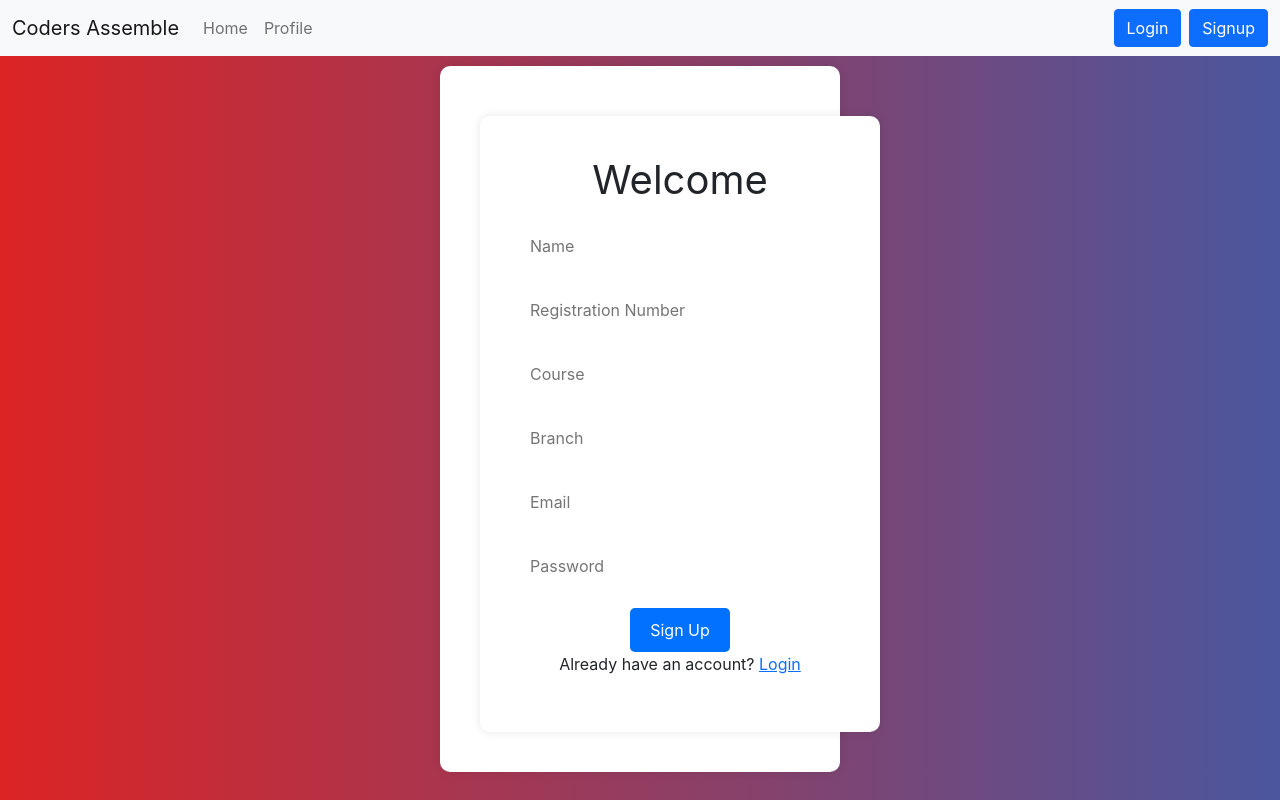
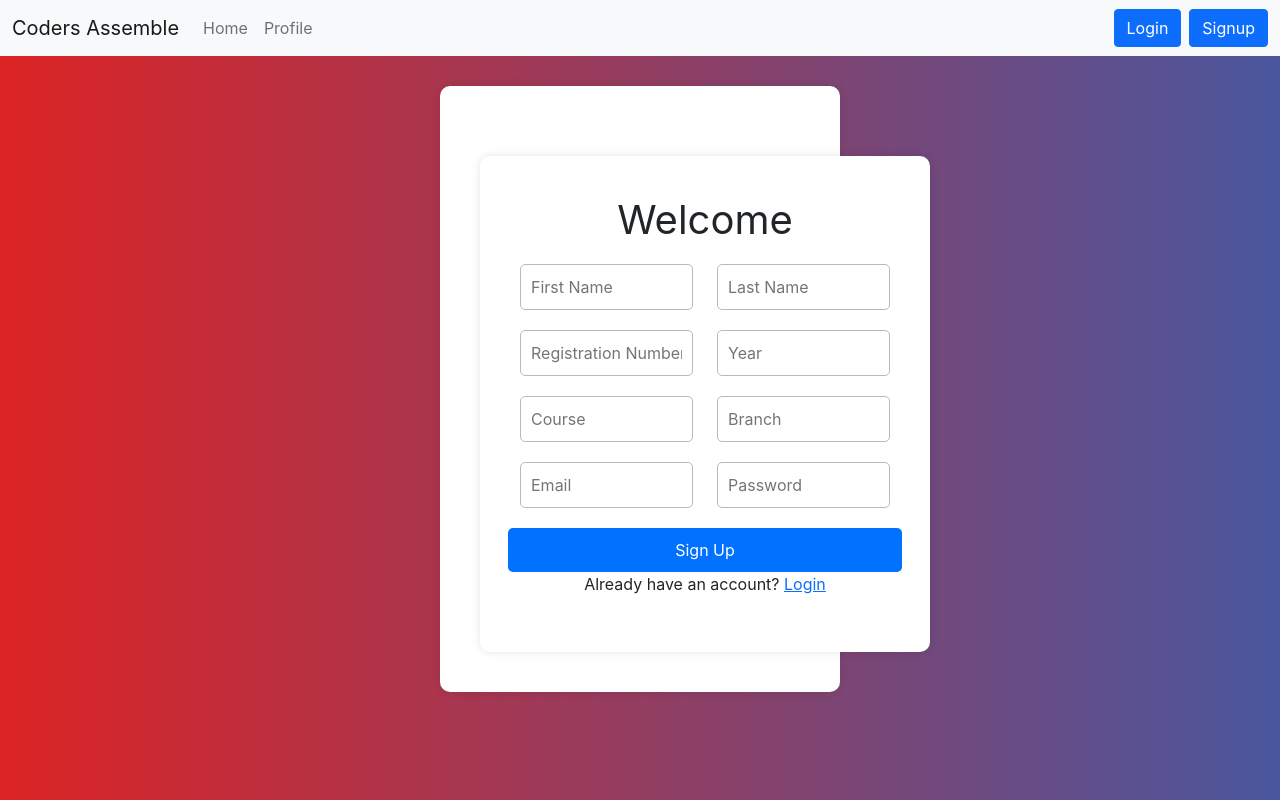
Before and after one commit to kapoor-rajat16/our-awesome-project, a React (Create React App) app: page /signup in a window 1280 px wide. Built offline with nearby package versions, Linux system fonts and the light colour scheme; the HTML template or start-up script is replaced by a standard one.

Commit message:
design of auth pages done

```diff
--- a/src/components/Login.js
+++ b/src/components/Login.js
@@ -1,6 +1,6 @@
 import React from 'react'
 import {Link}  from 'react-router-dom'
-// import '../css/signup.css'
+import '../css/signup.css'
 function Login() {
 
     // const styles = {
@@ -15,7 +15,7 @@ function Login() {
     //   }
     return (
 
-        <div className="container my-5">
+        <div className="container my-5" id='login'>
             <form action="#">
                 <h1>Welcome</h1>
                 <input type="email" placeholder="Email" autocomplete="off"/>
--- a/src/components/Signup.js
+++ b/src/components/Signup.js
@@ -3,16 +3,25 @@ import {Link} from 'react-router-dom'
 import '../css/signup.css'
 function Signup() {
   return (
-    <div class="container">
+    <div class="container" id='signup'>
             <form action="#">
                 <h1>Welcome</h1>
-                <input type="text" placeholder="Name" autocomplete="off" />
+                <div className="row">
+                <div className="col-md-6">
+                <input type="text" placeholder="First Name" autocomplete="off" />
                 <input type="text" placeholder="Registration Number" autocomplete="off" />
                 <input type="text" placeholder="Course" autocomplete="off"/>
+                <input type="email" placeholder="Email" autocomplete="off" />
+                </div>
+                <div className="col-md-6">
+
+                <input type="text" placeholder="Last Name" autocomplete="off" />
+                <input type="text" placeholder="Year" autocomplete="off" />
                 <input type="text" placeholder="Branch" autocomplete="off" />
-                <input type="email" placeholder="Email" autocomplete="off" />
                 <input type="password" placeholder="Password" autocomplete="off" />
+                </div>
                 <button type="submit">Sign Up</button>
+                </div>
                 <p>Already have an account? <Link to="/login">Login</Link></p>
             </form>
         </div>
--- a/src/css/signup.css
+++ b/src/css/signup.css
@@ -6,10 +6,13 @@
     height: 100vh;
     font-family: Arial, sans-serif;
   }   */
+  #signup{
+    width: 450px;
+  }
 
   .container {
       background-color: rgb(255, 255, 255);
-      margin-top: 10px;
+      margin-top: 30px;
       padding: 40px;
       border-radius: 10px;
       box-shadow: 0px 0px 10px rgba(0, 0, 0, 0.1);
@@ -34,7 +37,7 @@
       width: 100%;
       padding: 10px;
       margin-bottom: 20px;
-      border: none;
+      border: solid rgb(186, 186, 186) 1px;
       border-radius: 5px;
       font-size: 16px;
   }
```
